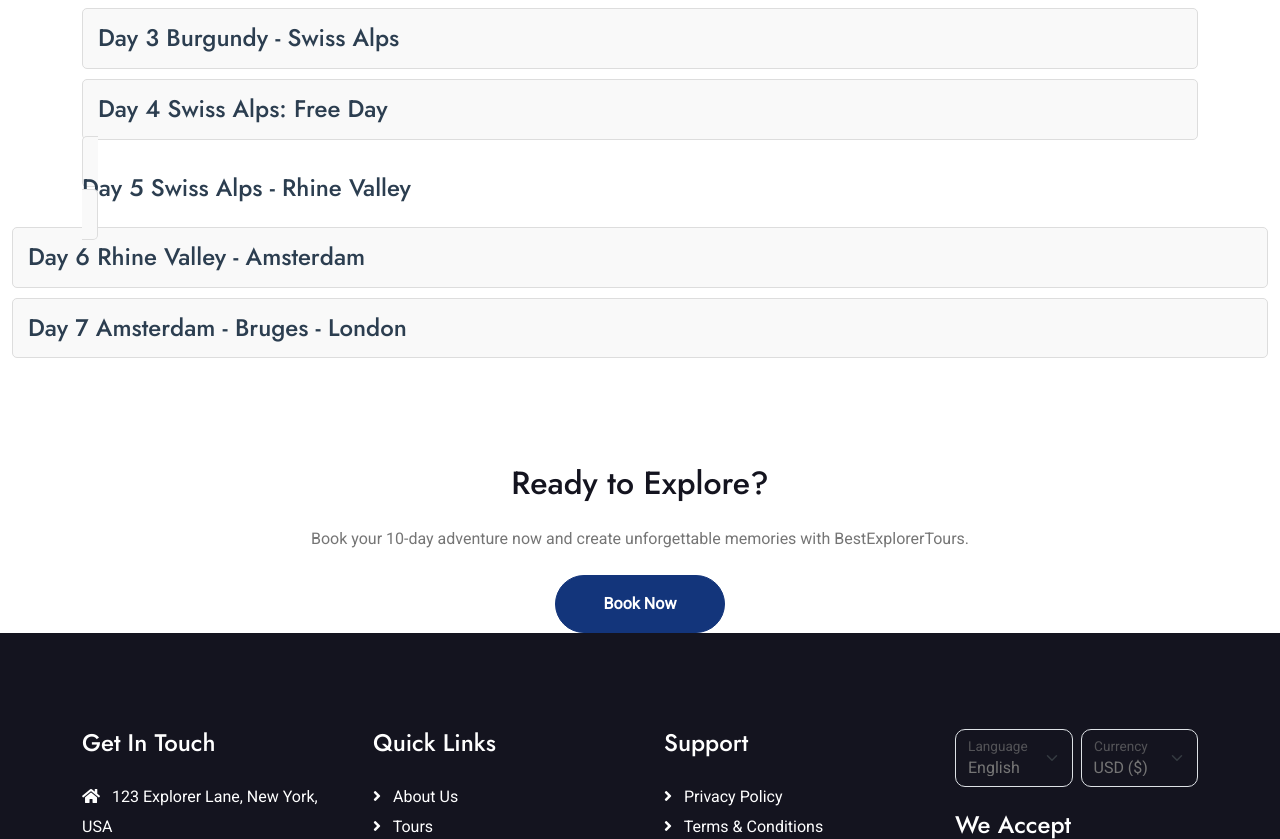
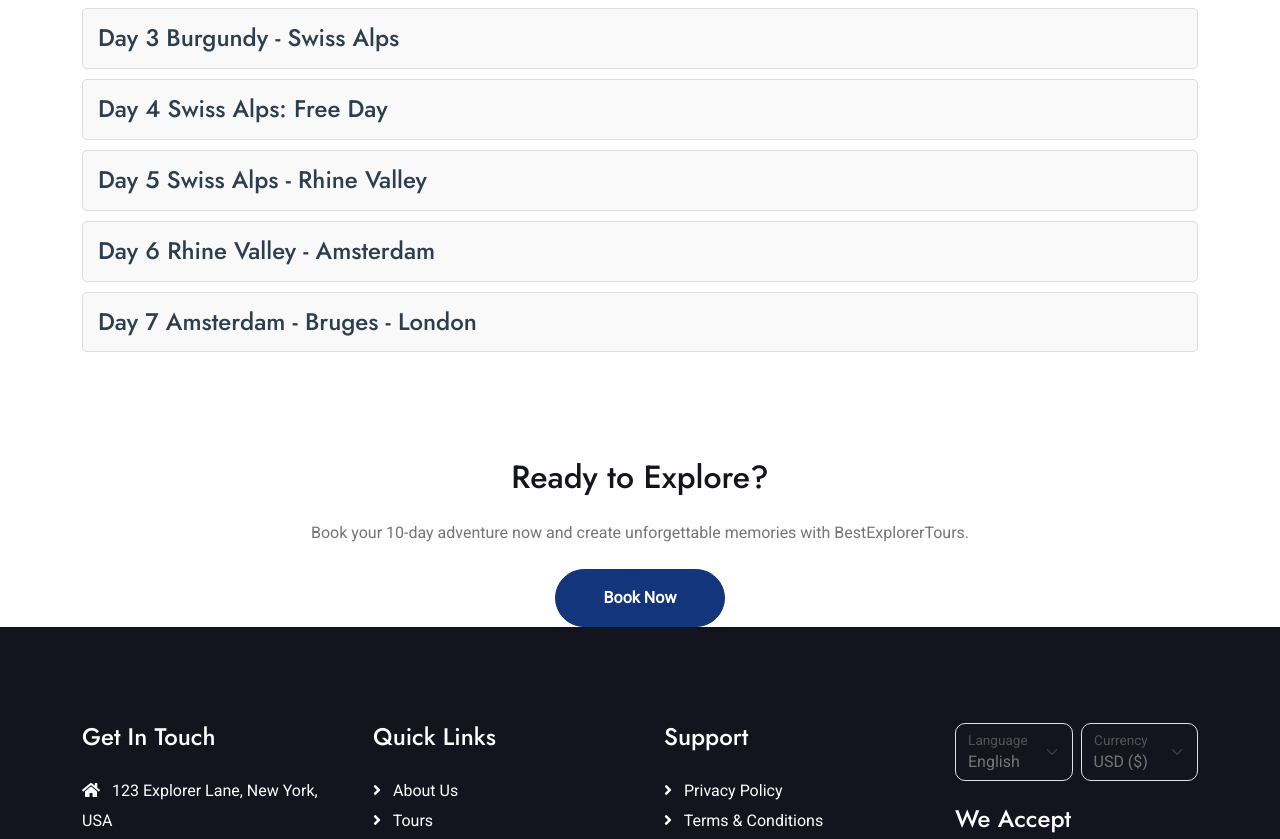
Before and after one commit to fredrickmugish/bestexplorer, a plain HTML site: page europetaster.html in a window 1280 px wide. Shown: the part 1942-2781 px from the top of the page. Drawn offline with nearby package versions, Linux system fonts and the light colour scheme.

Commit message:
first commit

```diff
--- a/europetaster.html
+++ b/europetaster.html
@@ -593,7 +593,7 @@
 
 
       <!-- Day 5 -->
-      <divDay class="accordion-day" onclick="toggleAccordion('day5')">
+      <div class="accordion-day" onclick="toggleAccordion('day5')">
         <h2>Day 5 Swiss Alps - Rhine Valley </h2>
     </div>
     <div id="day5" class="accordion-content">
```
